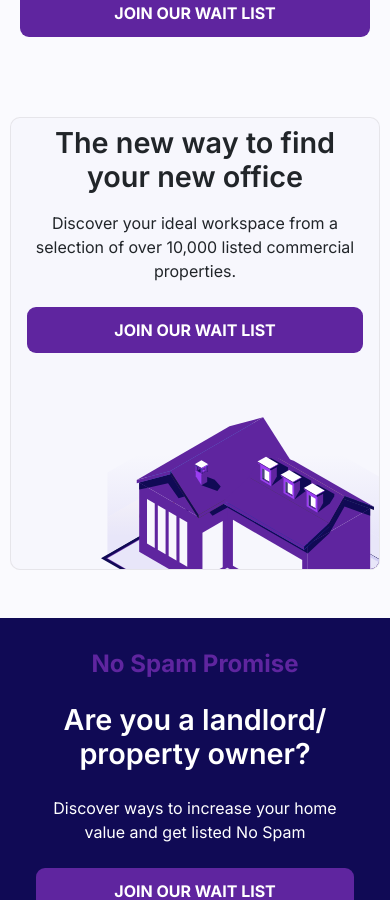
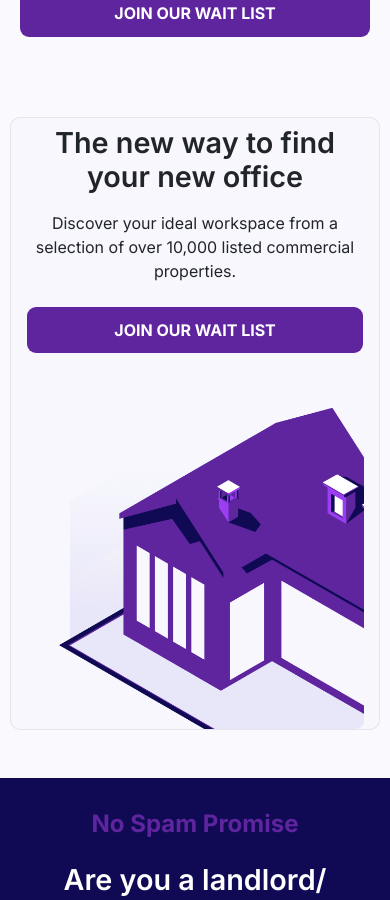
Before and after one commit to adminilemi/api, a React (Create React App) app: page / in a window 390 px wide. Shown: the part 1464-2364 px from the top of the page. Built offline with nearby package versions, Linux system fonts and the light colour scheme.

Commit message:
Add mobile bg

```diff
--- a/src/pages/Home/LandingPage.jsx
+++ b/src/pages/Home/LandingPage.jsx
@@ -38,9 +38,9 @@ function LandingPage() {
           <figure data-aos='zoom-in' className='d-none d-md-flex'>
             <img src={homeIllustration} alt='' />
           </figure>
-          <figure className='d-flex d-md-none'>
+          {/* <figure className='d-flex d-md-none'>
             <img src={homeIllustration} alt='' className='mobileHome ' />
-          </figure>
+          </figure> */}
         </article>
       </section>
 
--- a/src/pages/Home/landingpage.scss
+++ b/src/pages/Home/landingpage.scss
@@ -15,11 +15,13 @@
   .findNew {
     border-radius: 10px;
     border: 1px solid rgba(160, 156, 156, 0.2);
-    background: #f7f7fd;
+    background: #f7f7fd url('../../assets/images/mobileIllustration.png') bottom
+      center no-repeat;
+    background-size: contain;
     width: 95%;
     overflow: hidden;
     position: relative;
-    padding-bottom: 10em;
+    padding-bottom: 20em;
 
     .content {
       padding: 0.5em 1em;
@@ -36,6 +38,29 @@
     }
   }
 
+  @media screen and (min-width: 700px) {
+    h2 {
+      font-size: 2rem;
+    }
+    .findNew,
+    .beTheFirst {
+      text-align: start;
+    }
+
+    .findNew {
+      background: #f7f7fd;
+      padding-bottom: 0;
+      width: 90%;
+
+      .content {
+        padding: 2em 1em;
+      }
+
+      .homeImage {
+        padding: 2em 3em;
+      }
+    }
+  }
   @media screen and (min-width: 900px) {
     h2 {
       font-size: 2.5rem;
@@ -46,6 +71,7 @@
     }
 
     .findNew {
+      background: #f7f7fd;
       padding-bottom: 0;
       width: 80%;
 
```
Also changed, not shown: src/assets/images/mobileIllustration.png.
